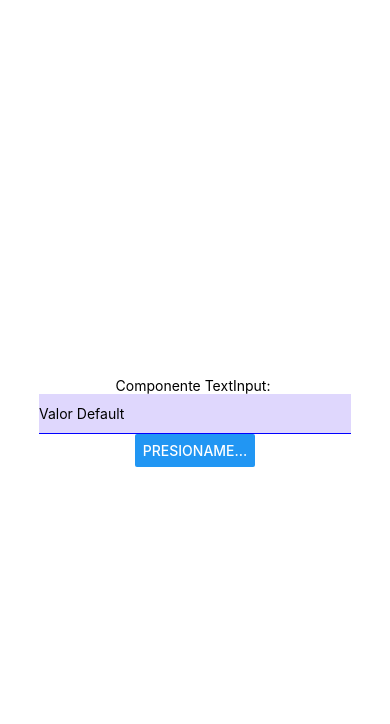
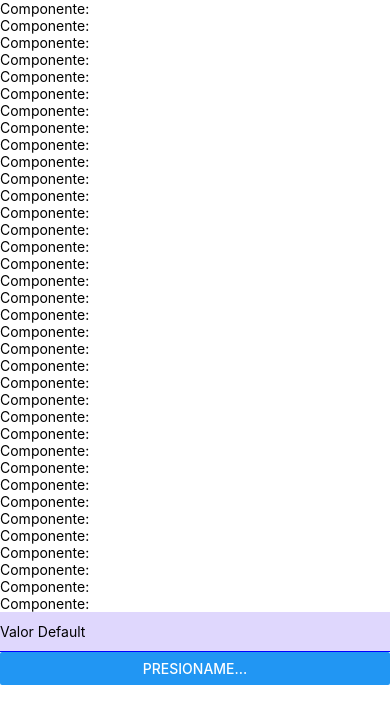
Before and after one commit to PabloRC0525/ProgramacionMovil182, a React Native app in the folder my-app/: screen / in a window 390 px wide. Shown: the top 724 px of the page. Built offline with nearby package versions, Linux system fonts and the light colour scheme.

Commit message:
Ejemplificación del scrolview

```diff
--- a/my-app/App.js
+++ b/my-app/App.js
@@ -1,5 +1,5 @@
 import { StatusBar } from 'expo-status-bar';
-import { StyleSheet, Text, View, Button, TextInput } from 'react-native';
+import { StyleSheet, Text, View, Button, TextInput, ScrollView, Dimensions } from 'react-native';
 import React, { useState } from 'react';
 /*
 const Texto=(props)=>{
@@ -26,12 +26,50 @@ export default function App() {
   const [submit, setSubmit]= useState('')
   return (
     <View style={styles.container}>
+      <ScrollView style={styles.scrollView}>
 
-      <Text>Componente TextInput: {submit}</Text>
+      <Text>Componente: {submit}</Text>
+      <Text>Componente: {submit}</Text>
+      <Text>Componente: {submit}</Text>
+      <Text>Componente: {submit}</Text>
+      <Text>Componente: {submit}</Text>
+      <Text>Componente: {submit}</Text>
+      <Text>Componente: {submit}</Text>
+      <Text>Componente: {submit}</Text>
+      <Text>Componente: {submit}</Text>
+      <Text>Componente: {submit}</Text>
+      <Text>Componente: {submit}</Text>
+      <Text>Componente: {submit}</Text>
+      <Text>Componente: {submit}</Text>
+      <Text>Componente: {submit}</Text>
+      <Text>Componente: {submit}</Text>
+      <Text>Componente: {submit}</Text>
+      <Text>Componente: {submit}</Text>
+      <Text>Componente: {submit}</Text>
+      <Text>Componente: {submit}</Text>
+      <Text>Componente: {submit}</Text>
+      <Text>Componente: {submit}</Text>
+      <Text>Componente: {submit}</Text>
+      <Text>Componente: {submit}</Text>
+      <Text>Componente: {submit}</Text>
+      <Text>Componente: {submit}</Text>
+      <Text>Componente: {submit}</Text>
+      <Text>Componente: {submit}</Text>
+      <Text>Componente: {submit}</Text>
+      <Text>Componente: {submit}</Text>
+      <Text>Componente: {submit}</Text>
+      <Text>Componente: {submit}</Text>
+      <Text>Componente: {submit}</Text>
+      <Text>Componente: {submit}</Text>
+      <Text>Componente: {submit}</Text>
+      <Text>Componente: {submit}</Text>
+      <Text>Componente: {submit}</Text>
+
       <TextInput style={styles.input} placeholder='Escribe texto...' onChangeText={(t)=>setText(t)} value={text}/>
       <Button title='Presioname...'onPress={()=>{setSubmit(text); alert('Texto enviado')}}/>
 
       <StatusBar style="auto"/>
+      </ScrollView>
     </View>
   );
 }
@@ -46,9 +84,12 @@ const styles = StyleSheet.create({
   },
   input: {
     backgroundColor:'#DFD7FD',
-    width:'80%',
+    width:'100%',
     height:40,
     borderBottomWidth: 1,
     borderBottomColor:'blue',
   },
+  scrollView: {
+    width:Dimensions.get('window').width,
+  },
 });
```
